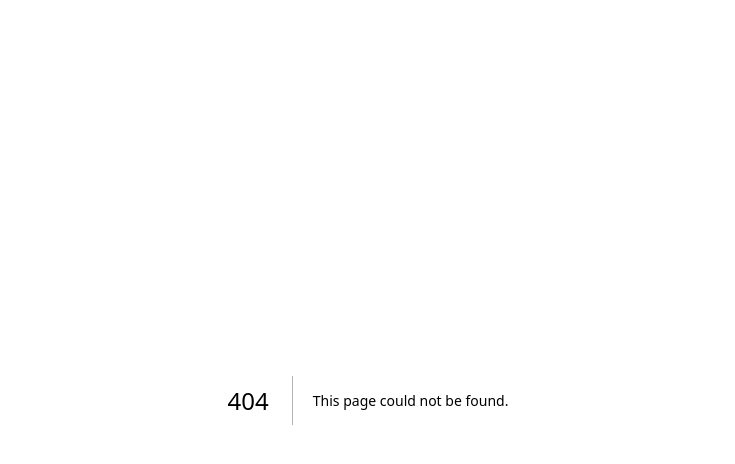
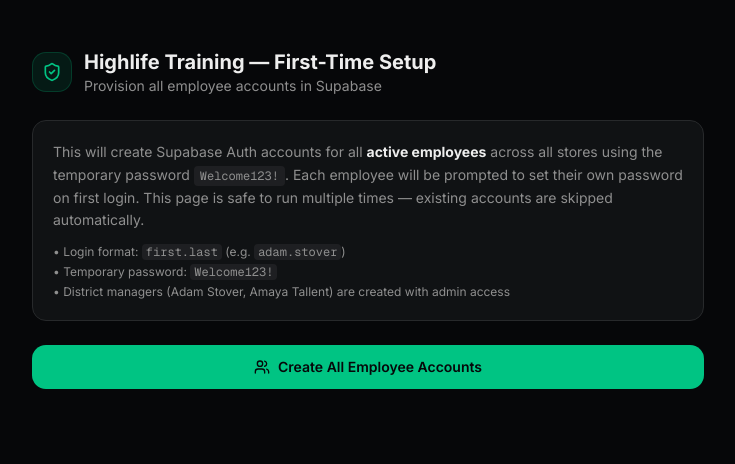
Before and after one commit to Hash0utlaw/v0-highlife-training-platform, a Next.js app: page /setup in a window 1280 px wide. Before the commit this address had no page. Shown: the top 464 px of the page, without its empty margins (272-1007 px from the left). Built offline with nearby package versions, Linux system fonts and the light colour scheme.

Commit message:
Add new files
Co-authored-by: Adam Stover <101157229+Hash0utlaw@users.noreply.github.com>

```diff
--- a/app/(app)/layout.tsx
+++ b/app/(app)/layout.tsx
@@ -27,7 +27,8 @@ export default async function AppLayout({ children }: { children: React.ReactNod
   }
 
   // Protect /admin routes — only admins may access them
-  if (pathname.startsWith("/admin") && !profile?.is_admin) {
+  // /admin/seed is exempt so it can be used to bootstrap the first accounts
+  if (pathname.startsWith("/admin") && !pathname.startsWith("/admin/seed") && !profile?.is_admin) {
     redirect("/dashboard")
   }
 
--- /dev/null
+++ b/app/setup/page.tsx
@@ -0,0 +1,154 @@
+"use client"
+
+import { useState } from "react"
+import { Loader2, Users, CheckCircle2, AlertCircle, SkipForward, ShieldCheck } from "lucide-react"
+
+type SeedResult = {
+  username: string
+  email: string
+  status: string
+  error?: string
+}
+
+type SeedResponse = {
+  summary: { created: number; skipped: number; errors: number }
+  results: SeedResult[]
+}
+
+export default function SetupPage() {
+  const [loading, setLoading] = useState(false)
+  const [response, setResponse] = useState<SeedResponse | null>(null)
+  const [fetchError, setFetchError] = useState<string | null>(null)
+
+  async function runSeed() {
+    setLoading(true)
+    setFetchError(null)
+    try {
+      const res = await fetch("/api/seed-employees", {
+        method: "POST",
+        headers: { "x-seed-secret": "highlife-seed-2025" },
+      })
+      const body = await res.json()
+      if (!res.ok) throw new Error(body.error ?? "Seed failed")
+      setResponse(body as SeedResponse)
+    } catch (err: unknown) {
+      setFetchError(err instanceof Error ? err.message : "Unknown error")
+    } finally {
+      setLoading(false)
+    }
+  }
+
+  return (
+    <div className="min-h-screen bg-background flex items-start justify-center pt-12 px-4">
+      <div className="w-full max-w-2xl space-y-6">
+        {/* Header */}
+        <div className="flex items-center gap-3">
+          <div className="w-10 h-10 rounded-xl bg-primary/10 border border-primary/20 flex items-center justify-center">
+            <ShieldCheck className="h-5 w-5 text-primary" />
+          </div>
+          <div>
+            <h1 className="text-xl font-bold text-foreground">Highlife Training — First-Time Setup</h1>
+            <p className="text-sm text-muted-foreground">Provision all employee accounts in Supabase</p>
+          </div>
+        </div>
+
+        {/* Info card */}
+        <div className="rounded-xl border border-border bg-card p-5 space-y-3">
+          <p className="text-sm text-muted-foreground leading-relaxed">
+            This will create Supabase Auth accounts for all <strong className="text-foreground">active employees</strong> across all stores using the temporary password{" "}
+            <code className="bg-muted px-1.5 py-0.5 rounded text-xs font-mono">Welcome123!</code>.
+            Each employee will be prompted to set their own password on first login. This page is safe to run multiple times — existing accounts are skipped automatically.
+          </p>
+          <div className="text-xs text-muted-foreground space-y-1">
+            <p>• Login format: <code className="font-mono bg-muted px-1 rounded">first.last</code> (e.g. <code className="font-mono bg-muted px-1 rounded">adam.stover</code>)</p>
+            <p>• Temporary password: <code className="font-mono bg-muted px-1 rounded">Welcome123!</code></p>
+            <p>• District managers (Adam Stover, Amaya Tallent) are created with admin access</p>
+          </div>
+        </div>
+
+        {/* Action */}
+        <button
+          type="button"
+          onClick={runSeed}
+          disabled={loading}
+          className="flex w-full items-center justify-center gap-2 rounded-xl bg-primary text-primary-foreground py-3 font-semibold text-sm hover:bg-primary/90 disabled:opacity-60 transition-colors"
+        >
+          {loading ? (
+            <>
+              <Loader2 className="h-4 w-4 animate-spin" />
+              Creating accounts... this may take 30–60 seconds
+            </>
+          ) : (
+            <>
+              <Users className="h-4 w-4" />
+              {response ? "Run Again (safe — skips existing)" : "Create All Employee Accounts"}
+            </>
+          )}
+        </button>
+
+        {/* Error */}
+        {fetchError && (
+          <div className="flex items-center gap-2 text-red-500 bg-red-50 dark:bg-red-950/30 border border-red-200 dark:border-red-900 px-4 py-3 rounded-xl text-sm">
+            <AlertCircle className="h-4 w-4 shrink-0" />
+            {fetchError}
+          </div>
+        )}
+
+        {/* Results */}
+        {response && (
+          <div className="space-y-4">
+            <div className="grid grid-cols-3 gap-3">
+              <div className="rounded-xl border border-border bg-card p-4 text-center">
+                <p className="text-2xl font-bold text-green-600">{response.summary.created}</p>
+                <p className="text-xs text-muted-foreground mt-1">Created</p>
+              </div>
+              <div className="rounded-xl border border-border bg-card p-4 text-center">
+                <p className="text-2xl font-bold text-yellow-600">{response.summary.skipped}</p>
+                <p className="text-xs text-muted-foreground mt-1">Skipped</p>
+              </div>
+              <div className="rounded-xl border border-border bg-card p-4 text-center">
+                <p className="text-2xl font-bold text-red-600">{response.summary.errors}</p>
+                <p className="text-xs text-muted-foreground mt-1">Errors</p>
+              </div>
+            </div>
+
+            {response.summary.created > 0 && (
+              <div className="flex items-center gap-2 text-green-700 dark:text-green-400 bg-green-50 dark:bg-green-950/30 border border-green-200 dark:border-green-900 px-4 py-3 rounded-xl text-sm font-medium">
+                <CheckCircle2 className="h-4 w-4 shrink-0" />
+                {response.summary.created} accounts created! Employees can now sign in at <strong>/login</strong> with their first.last username.
+              </div>
+            )}
+
+            <div className="rounded-xl border border-border bg-card overflow-hidden">
+              <div className="px-4 py-3 border-b border-border">
+                <p className="text-sm font-semibold text-foreground">Full Results</p>
+              </div>
+              <div className="divide-y divide-border max-h-80 overflow-y-auto">
+                {response.results.map((r) => (
+                  <div key={r.username} className="flex items-center justify-between px-4 py-2.5 gap-3">
+                    <div className="min-w-0">
+                      <p className="text-sm font-mono font-medium text-foreground truncate">{r.username}</p>
+                      {r.error && <p className="text-xs text-red-500 truncate">{r.error}</p>}
+                    </div>
+                    <span className={`shrink-0 text-xs font-medium flex items-center gap-1 px-2 py-0.5 rounded-full ${
+                      r.status === "created"
+                        ? "bg-green-100 dark:bg-green-900/40 text-green-700 dark:text-green-400"
+                        : r.status === "error"
+                        ? "bg-red-100 dark:bg-red-900/40 text-red-700 dark:text-red-400"
+                        : "bg-secondary text-muted-foreground"
+                    }`}>
+                      {r.status === "created" && <CheckCircle2 className="h-3 w-3" />}
+                      {r.status === "error" && <AlertCircle className="h-3 w-3" />}
+                      {r.status.startsWith("skipped") && <SkipForward className="h-3 w-3" />}
+                      {r.status}
+                    </span>
+                  </div>
+                ))}
+              </div>
+            </div>
+          </div>
+        )}
+      </div>
+    </div>
+  )
+}
--- a/lib/supabase/proxy.ts
+++ b/lib/supabase/proxy.ts
@@ -41,7 +41,7 @@ export async function updateSession(request: NextRequest) {
   const { pathname } = request.nextUrl
 
   // Public routes that don't require auth
-  const publicRoutes = ["/login", "/auth/callback", "/auth/error"]
+  const publicRoutes = ["/login", "/auth/callback", "/auth/error", "/setup", "/api/seed-employees"]
   if (publicRoutes.some((r) => pathname.startsWith(r))) {
     return supabaseResponse
   }
```
